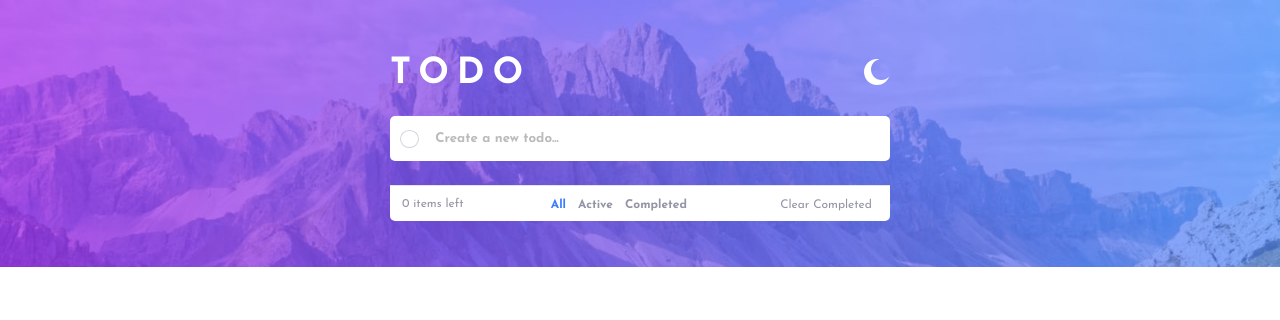
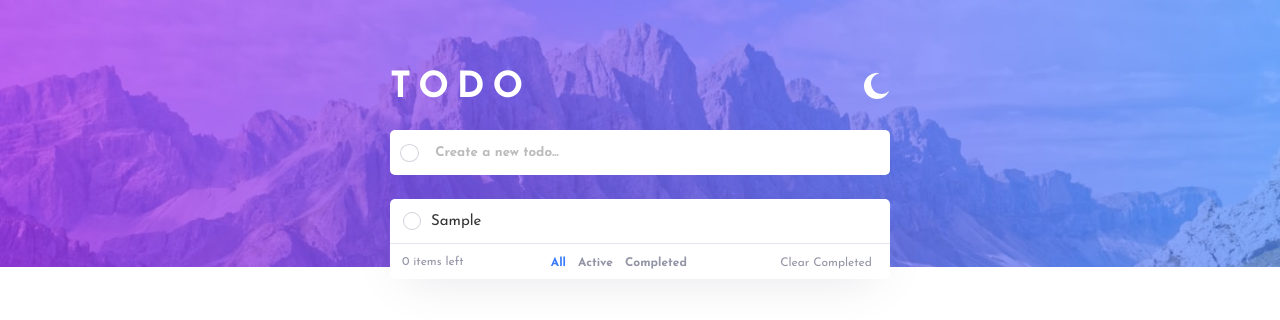
Before and after one commit to anarsafar/todo-app-react, a React (Create React App) app: page / in a window 1280 px wide. Both pictures are taken after typing "Sample" into the empty fields and a click on the button 409 px from the left and 138 px from the top of the page. Shown: the top 320 px of the page. Built offline with nearby package versions, Linux system fonts and the light colour scheme.

Commit message:
added todo item
using map object todo items displayed

```diff
--- a/src/components/AddTodo.jsx
+++ b/src/components/AddTodo.jsx
@@ -1,13 +1,26 @@
 import { useState } from "react";
+import cross from "../images/icon-cross.svg";
 
 function AddTodo() {
-  const [todo, setTodo] = useState([]);
+  const [todos, setTodos] = useState([]);
   const [todoItem, setTodoItem] = useState("");
 
   const handleSubmit = (e) => {
-    setTodo((todo) => [...todo, todoItem]);
+    if (todoItem === "") return;
+    addTodo();
     setTodoItem("");
     e.preventDefault();
+  };
+
+  const addTodo = () => {
+    setTodos([
+      ...todos,
+      {
+        id: todos.length + 1,
+        text: todoItem,
+        completed: false,
+      },
+    ]);
   };
 
   const handleChange = (e) => {
@@ -15,8 +28,10 @@ function AddTodo() {
     setTodoItem(value);
   };
 
-  console.log(todo);
+  console.log(todos);
+
   return (
+    <div>
       <form className="flex" onSubmit={handleSubmit}>
         <button></button>
         <input
@@ -26,6 +41,20 @@ function AddTodo() {
           onChange={handleChange}
         />
       </form>
+      <div className="todo-items">
+        {todos.map((item) => (
+          <div className="todo-item flex" id={item.id}>
+            <div className="flex left">
+              <button></button>
+              <p>{item.text}</p>
+            </div>
+            <div className="cross">
+              <img src={cross} alt="" />
+            </div>
+          </div>
+        ))}
+      </div>
+    </div>
   );
 }
 
--- a/src/components/Container.jsx
+++ b/src/components/Container.jsx
@@ -1,8 +1,12 @@
 import TodoContainer from "./TodoContainer";
+import bgDesktopLight from "../images/bg-desktop-light.jpg";
 
 function Container() {
   return (
     <div>
+      <header>
+        <img src={bgDesktopLight} alt="" />
+      </header>
       <TodoContainer />
     </div>
   );
--- a/src/css/App.css
+++ b/src/css/App.css
@@ -4,9 +4,8 @@ body {
   margin: 0;
   font-size: 18px;
   font-family: 'Josefin Sans', sans-serif;
-  background: url(../images/bg-desktop-light.jpg) no-repeat;
-  background-size: cover;
   color: #333;
+  position: relative;
 }
 
 * {
@@ -25,8 +24,12 @@ img {
 }
 
 .todo-container {
-  margin: 2rem auto;
   width: 500px;
+  position: absolute;
+  margin-top: -7%;
+  left: 50%;
+  top: 50%;
+  transform: translate(-50%, 0%);
 }
 
 .todo-container h1 {
@@ -80,7 +83,6 @@ form input::placeholder {
   padding: 8px 12px;
   border-bottom-left-radius: 5px;
   border-bottom-right-radius: 5px;
-  border-top: 1px solid #e4e5f1;
   color: #9394a5;
 }
 
@@ -117,4 +119,43 @@ form input::placeholder {
 .todo-footer .items-left {
   font-size: 12px;
 }
+
+.todo-items {
+  box-shadow: 0px 36px 52px -17px #9394a5;
+}
+
+.todo-items :nth-child(1) {
+  border-top-left-radius: 5px;
+  border-top-right-radius: 5px;
+}
+
+.todo-items .todo-item {
+  padding: 13px;
+  background: #fff;
+  border-bottom: 1px solid #e4e5f1;
+}
+
+.todo-items .todo-item button {
+  width: 4%;
+  border: 1px solid #d2d3db;
+  background: #fff;
+  border-radius: 50%;
+  padding: 8px;
+  cursor: pointer;
+}
+
+.todo-items .todo-item button:focus {
+  outline: none;
+}
+
+.todo-items .todo-item .cross img {
+  width: 80%;
+  cursor: pointer;
+  display: none;
+}
+
+.todo-items .todo-item p {
+  margin: 0 5px 0 10px;
+  font-size: 15px;
+}
 /*# sourceMappingURL=App.css.map */
--- a/src/sass/App.scss
+++ b/src/sass/App.scss
@@ -2,3 +2,4 @@
 @import "todoContainer";
 @import "addTodo";
 @import "todoFooter";
+@import "todoItem";
--- a/src/sass/_todoContainer.scss
+++ b/src/sass/_todoContainer.scss
@@ -1,6 +1,10 @@
 .todo-container {
-    margin: 2rem auto;
     width: 500px;
+    position: absolute;
+    margin-top: -7%;
+    left: 50%;
+    top: 50%;
+    transform: translate(-50%, 0%);
     h1 {
         color: #fff;
         letter-spacing: 8px;
--- a/src/sass/_todoFooter.scss
+++ b/src/sass/_todoFooter.scss
@@ -3,7 +3,6 @@
     padding: 8px 12px;
     border-bottom-left-radius: 5px;
     border-bottom-right-radius: 5px;
-    border-top: 1px solid $lightmode-very-light-grayish-blue;
     color: $lightmode-very-dark-grayish-blue;
     .filter {
          :nth-child(1) {
--- /dev/null
+++ b/src/sass/_todoItem.scss
@@ -0,0 +1,34 @@
+.todo-items {
+     :nth-child(1) {
+        border-top-left-radius: 5px;
+        border-top-right-radius: 5px;
+    }
+    box-shadow: 0px 36px 52px -17px $lightmode-dark-grayish-blue;
+    .todo-item {
+        padding: 13px;
+        background: #fff;
+        border-bottom: 1px solid $lightmode-very-light-grayish-blue;
+        button {
+            width: 4%;
+            border: 1px solid $lightmode-light-grayish-blue;
+            background: #fff;
+            border-radius: 50%;
+            padding: 8px;
+            cursor: pointer;
+            &:focus {
+                outline: none;
+            }
+        }
+        .cross {
+            img {
+                width: 80%;
+                cursor: pointer;
+                display: none;
+            }
+        }
+        p {
+            margin: 0 5px 0 10px;
+            font-size: 15px;
+        }
+    }
+}
--- a/src/sass/_utilities.scss
+++ b/src/sass/_utilities.scss
@@ -4,9 +4,10 @@ body {
     margin: 0;
     font-size: 18px;
     font-family: 'Josefin Sans', sans-serif; //400 700
-    background: url(../images/bg-desktop-light.jpg) no-repeat;
-    background-size: cover;
+    // background: url(../images/bg-desktop-light.jpg) no-repeat;
+    // background-size: cover;
     color: #333;
+    position: relative;
 }
 
 * {
```
Also changed, not shown: 1 other file (tests, documents, lock files or other folders). Lines whose indentation alone changed are shown as unchanged.
